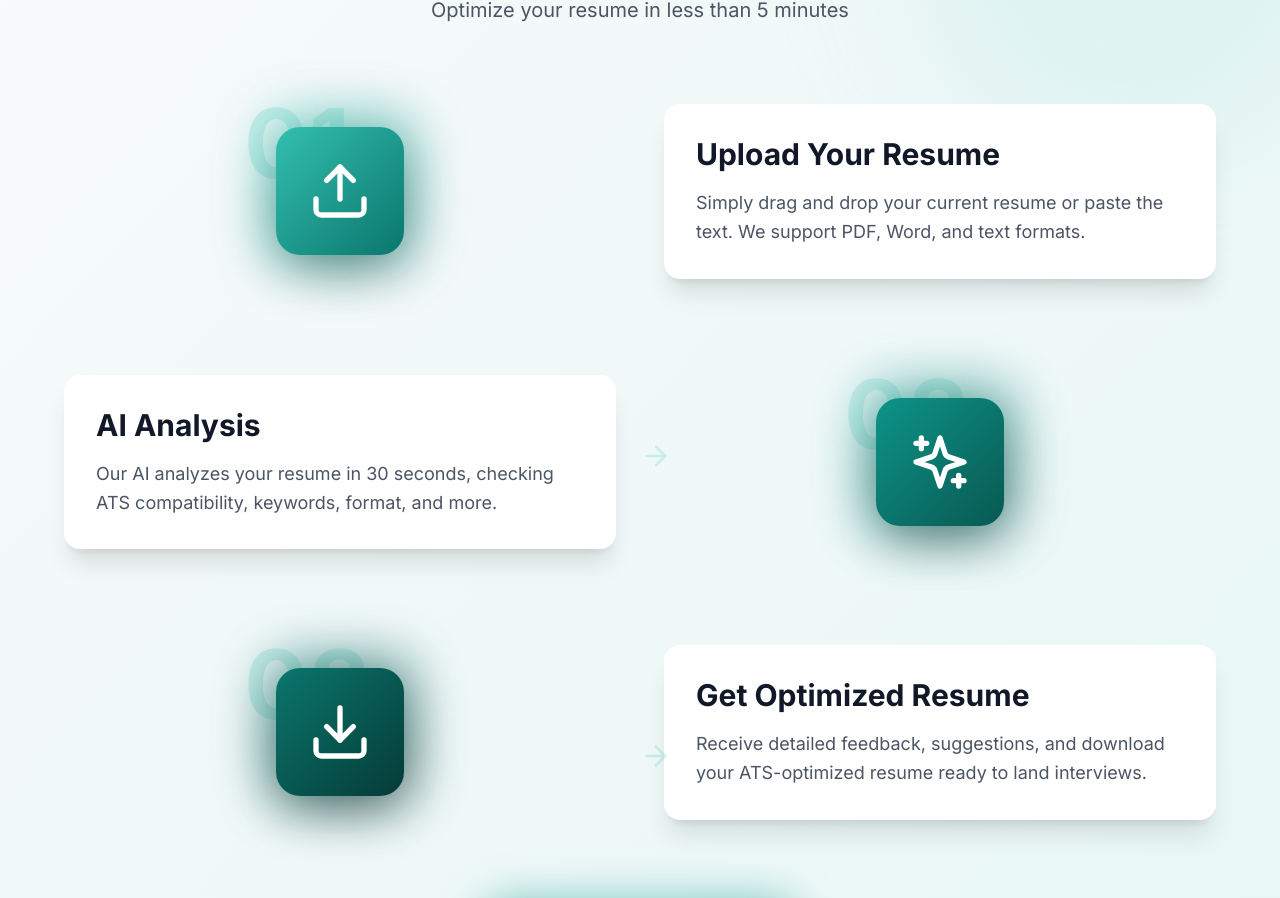
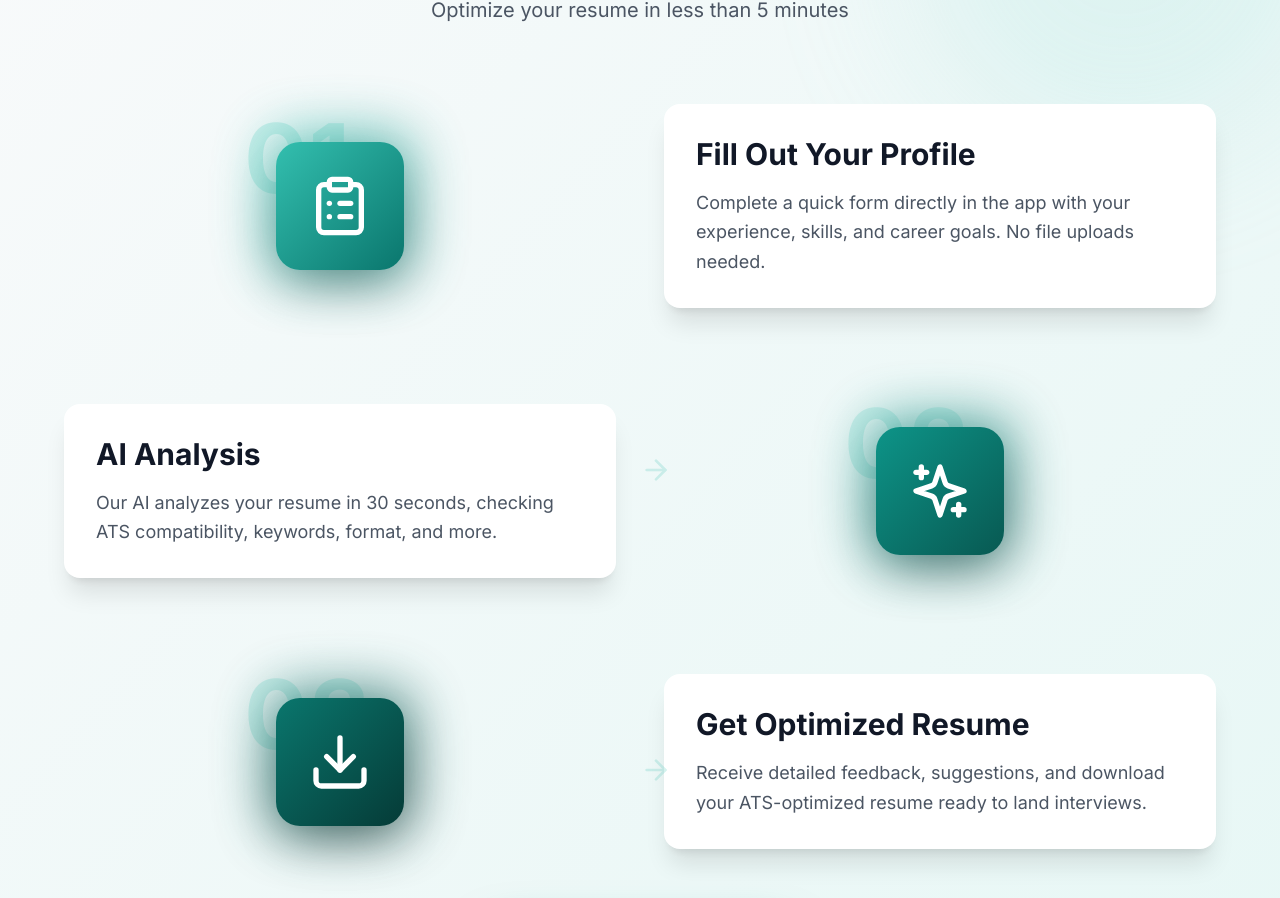
Before and after one commit to reangeline/hirefy_lading, a Next.js app: page / in a window 1280 px wide. Shown: the part 3558-4456 px from the top of the page. Built offline with nearby package versions, Linux system fonts and the light colour scheme.

Commit message:
change text upload resume

```diff
--- a/app/refund/page.tsx
+++ b/app/refund/page.tsx
@@ -2,6 +2,7 @@ import LegalLayout from '@/components/LegalLayout'
 import ReactMarkdown from 'react-markdown'
 
 export default function RefundPolicy() {
+  metadata
   return (
     <LegalLayout title="Refund Policy" lastUpdated="February 4, 2025">
      <ReactMarkdown>{`# Refund Policy for Hirefy
@@ -273,3 +274,9 @@ For other questions: **contact@hirefy.careers**
     </LegalLayout>
   )
 }
+
+export const metadata = {
+  title: 'Refund Policy | Hirefy',
+  description: 'Learn how Hirefy handles refunds and cancellations.',
+  robots: 'noindex, nofollow', // Não indexar páginas legais
+}
--- a/components/HowItWorks.tsx
+++ b/components/HowItWorks.tsx
@@ -3,7 +3,7 @@
 import { motion } from 'framer-motion'
 import { useInView } from 'framer-motion'
 import { useRef } from 'react'
-import { Upload, Sparkles, Download, ArrowRight } from 'lucide-react'
+import { ClipboardList, Sparkles, Download, ArrowRight } from 'lucide-react'
 
 export default function HowItWorks() {
   const ref = useRef(null)
@@ -12,10 +12,10 @@ export default function HowItWorks() {
   const steps = [
     {
       number: '01',
-      icon: Upload,
-      title: 'Upload Your Resume',
+      icon: ClipboardList,
+      title: 'Fill Out Your Profile',
       description:
-        'Simply drag and drop your current resume or paste the text. We support PDF, Word, and text formats.',
+        'Complete a quick form directly in the app with your experience, skills, and career goals. No file uploads needed.',
       color: 'from-primary-400 to-primary-600',
     },
     {
```
